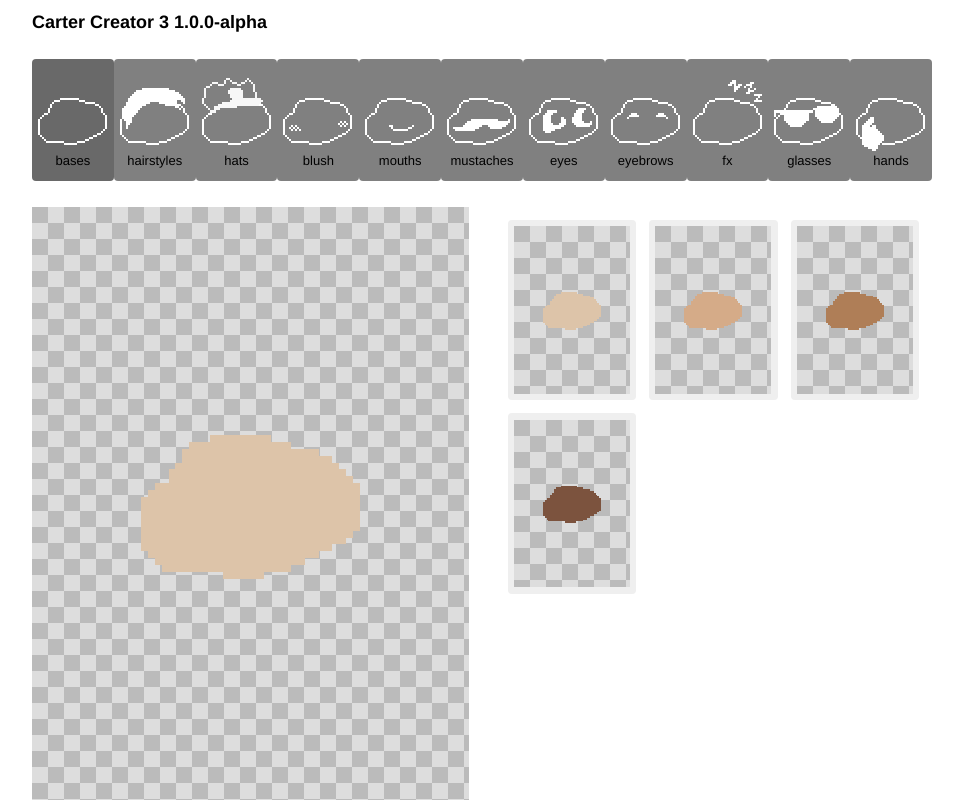
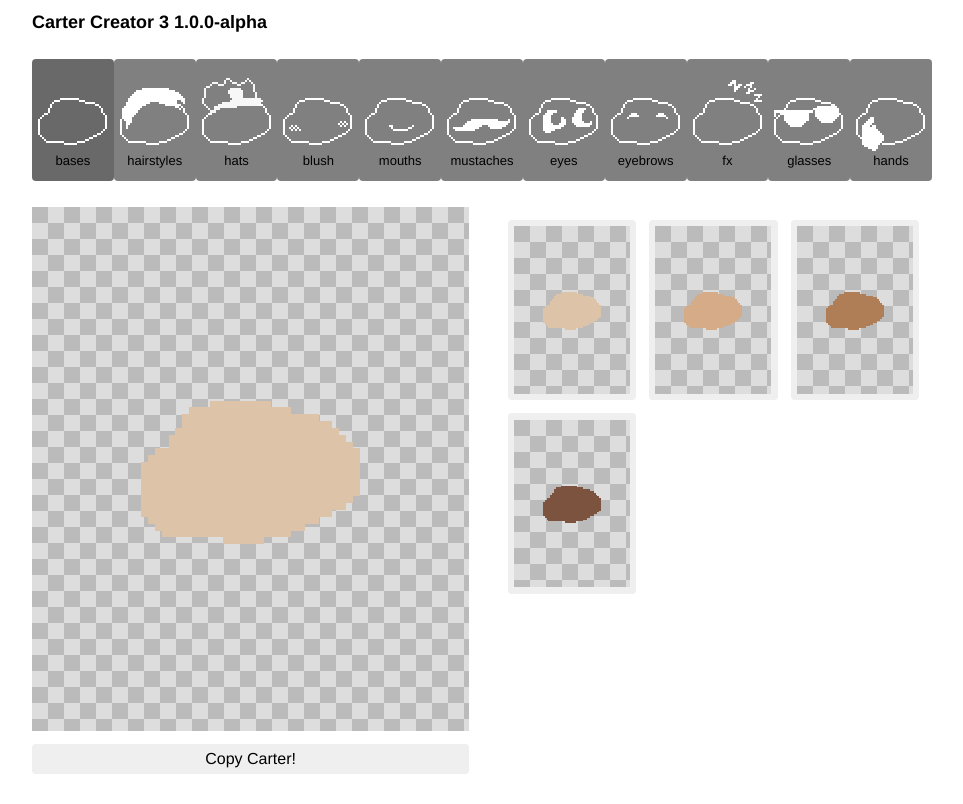
Before and after one commit to maffiemaffie/carter-creator-3, a React (Vite) app: page / in a window 1280 px wide. Shown: the whole page, without its empty margins (158-1121 px from the left). Built offline with nearby package versions, Linux system fonts and the light colour scheme; a web font is replaced by a local one.

Commit message:
add copy button that crops carter

```diff
--- a/src/App.css
+++ b/src/App.css
@@ -56,12 +56,17 @@ pre {
 }
 
 #main-carter {
-  display: block;
+  display: grid;
   width: 100%;
   height: 100%;
   min-height: 0;
   min-width: 0;
   grid-area: carter;
+
+  grid-template-rows: 1fr auto;
+  gap: 1vw;
+  padding-bottom: 2vw;
+  box-sizing: border-box;
 }
 
 .feature-page {
--- a/src/CarterBuilder.tsx
+++ b/src/CarterBuilder.tsx
@@ -10,6 +10,7 @@ import {
 import CarterExample from "./components/CarterExample";
 import { BASE_CARTERS, FEATURE_NAMES } from "./carter-constants";
 import ChangeBase from "./components/ChangeBase";
+import CopyCarter from "./CopyCarter";
 
 export default function CarterBuilder() {
   const [selectedFeatures, setSelectedFeatures] = useState<CartLayerStack>({});
@@ -60,6 +61,7 @@ export default function CarterBuilder() {
             baseImage={selectedBase.baseImage}
             layers={selectedFeatures}
           />
+          <CopyCarter selectedBase={selectedBase} selectedFeatures={selectedFeatures} />
         </div>
         <nav>
           <button
--- /dev/null
+++ b/src/CopyCarter.tsx
@@ -0,0 +1,132 @@
+import { useRef, useState } from "react";
+import type { CartLayerStack, RGBAColor } from "./cart-layer";
+import CarterExample from "./components/CarterExample";
+
+type CopyCarterProps = {
+  selectedFeatures: CartLayerStack;
+  selectedBase: {
+    baseColor: RGBAColor;
+    baseImage: HTMLImageElement;
+  };
+};
+
+export default function CopyCarter({
+  selectedFeatures,
+  selectedBase: { baseColor, baseImage },
+}: CopyCarterProps) {
+  const canvasRef = useRef<HTMLCanvasElement>(null);
+  const [copyStatus, setCopyStatus] = useState<string | null>(null);
+
+  const getCroppedCanvas = (canvas: HTMLCanvasElement) => {
+    const bounds = {
+      left: 0,
+      right: canvas.width,
+      top: 0,
+      bottom: canvas.height,
+    };
+
+    const context = canvas.getContext("2d")!;
+
+    const canvasImageData = context.getImageData(
+      0,
+      0,
+      canvas.width,
+      canvas.height,
+    );
+
+    const alphaAt = (x: number, y: number) => {
+      return 4 * (y * canvas.width + x) + 3;
+    };
+
+    mainLoop: for (let x = bounds.left; x < bounds.right; x++) {
+      for (let y = 0; y < canvas.height; y++) {
+        if (canvasImageData.data[alphaAt(x, y)] !== 0) {
+          bounds.left = x;
+          break mainLoop;
+        }
+      }
+    }
+
+    mainLoop: for (let x = bounds.right - 1; x > bounds.left; x--) {
+      for (let y = 0; y < canvas.height; y++) {
+        if (canvasImageData.data[alphaAt(x, y)] !== 0) {
+          bounds.right = x;
+          break mainLoop;
+        }
+      }
+    }
+
+    mainLoop: for (let y = bounds.top; y < bounds.bottom; y++) {
+      for (let x = 0; x < canvas.width; x++) {
+        if (canvasImageData.data[alphaAt(x, y)] !== 0) {
+          bounds.top = y;
+          break mainLoop;
+        }
+      }
+    }
+
+    mainLoop: for (let y = bounds.bottom - 1; y > bounds.top; y--) {
+      for (let x = 0; x < canvas.width; x++) {
+        if (canvasImageData.data[alphaAt(x, y)] !== 0) {
+          bounds.bottom = y;
+          break mainLoop;
+        }
+      }
+    }
+
+    const croppedImageData = context.getImageData(bounds.left, bounds.top, bounds.right - bounds.left, bounds.bottom - bounds.top);
+    canvas.width = bounds.right - bounds.left;
+    canvas.height = bounds.bottom - bounds.top;
+    context.putImageData(croppedImageData, 0, 0);
+
+    const doubleSizeCanvas = document.createElement('canvas');
+    doubleSizeCanvas.width = canvas.width * 2;
+    doubleSizeCanvas.height = canvas.height * 2;
+
+    const doubleSizeContext = doubleSizeCanvas.getContext('2d')!;
+    doubleSizeContext.imageSmoothingEnabled = false;
+    doubleSizeContext.drawImage(canvas, 0, 0, doubleSizeCanvas.width, doubleSizeCanvas.height);
+
+    return doubleSizeCanvas
+  };
+
+  const copyCanvas = () => {
+    const canvas = canvasRef.current;
+
+    if (!canvas) return console.log("wuh oh");
+
+    const cropped = getCroppedCanvas(canvas);
+
+    cropped.toBlob(async (blob) => {
+      if (!blob) return;
+
+      await navigator.clipboard.write([
+        new ClipboardItem({
+          "image/png": blob,
+        }),
+      ]);
+
+      setCopyStatus("Copied!");
+      setTimeout(() => setCopyStatus(null), 1000);
+    });
+  };
+
+  return (
+    <button
+      id="copy-carter"
+      type="button"
+      onClick={copyCanvas}
+      disabled={!!copyStatus}
+    >
+      {copyStatus ?? "Copy Carter!"}
+      <div style={{ display: "none" }}>
+        <CarterExample
+          baseColor={baseColor}
+          baseImage={baseImage}
+          layers={selectedFeatures}
+          externalCanvasRef={canvasRef}
+        />
+      </div>
+    </button>
+  );
+}
--- a/src/components/CarterExample.tsx
+++ b/src/components/CarterExample.tsx
@@ -1,4 +1,4 @@
-import { useEffect, useRef } from "react";
+import { useEffect, useRef, type RefObject } from "react";
 import type { CartLayerStack, RGBAColor } from "../cart-layer";
 import { CART_STACK_ORDER } from "../cart-layer";
 
@@ -6,12 +6,14 @@ type CarterExampleProps = {
   baseColor: RGBAColor;
   baseImage: HTMLImageElement;
   layers: CartLayerStack;
+  externalCanvasRef?: RefObject<HTMLCanvasElement | null>;
 };
 
 export default function CarterExample({
   baseColor,
   baseImage,
   layers,
+  externalCanvasRef,
 }: CarterExampleProps) {
   const canvasRef = useRef<HTMLCanvasElement>(null);
 
@@ -20,7 +22,7 @@ export default function CarterExample({
       const base = baseImage;
 
       if (!base) return;
-      const canvas = canvasRef.current!;
+      const canvas = externalCanvasRef?.current ?? canvasRef.current!;
       const context = canvas.getContext("2d")!;
 
       canvas.width = base.width;
@@ -32,12 +34,12 @@ export default function CarterExample({
     drawBase();
 
     for (const name of CART_STACK_ORDER) {
-      const layer = layers[name as keyof CartLayerStack]
+      const layer = layers[name as keyof CartLayerStack];
       if (!layer || !baseImage || !layer.overlay) continue;
 
       const { userOffset, overlay } = layer;
 
-      const canvas = canvasRef.current!;
+      const canvas = externalCanvasRef?.current ?? canvasRef.current!;
       const context = canvas.getContext("2d")!;
 
       const overlayCanvas = document.createElement("canvas");
@@ -83,7 +85,12 @@ export default function CarterExample({
         overlayCanvas.height,
       );
     }
-  }, [baseImage, layers, baseColor]);
+  }, [baseImage, layers, baseColor, externalCanvasRef]);
 
-  return <canvas id="white-carter-example" ref={canvasRef}></canvas>;
+  return (
+    <canvas
+      id="white-carter-example"
+      ref={externalCanvasRef ?? canvasRef}
+    ></canvas>
+  );
 }
```
